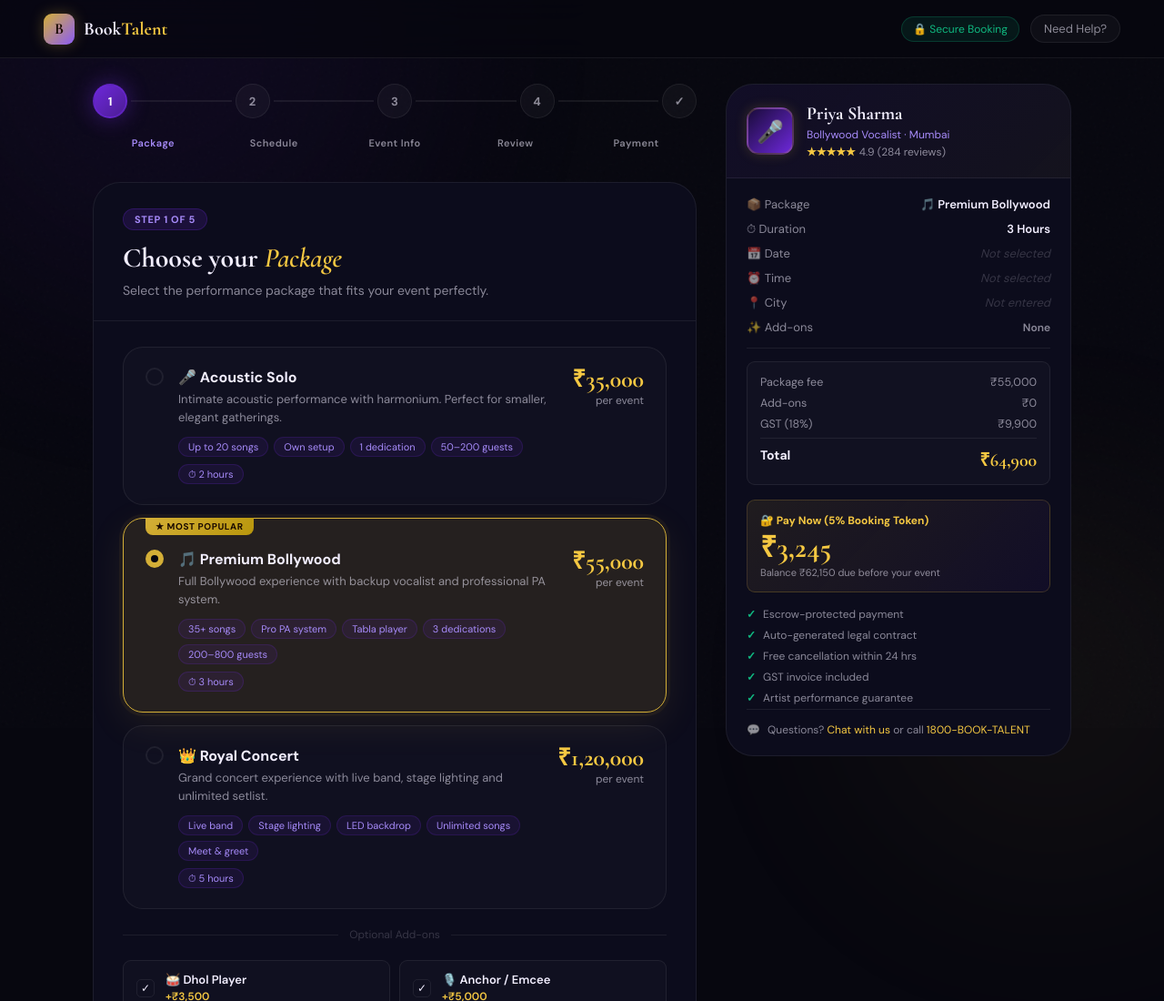
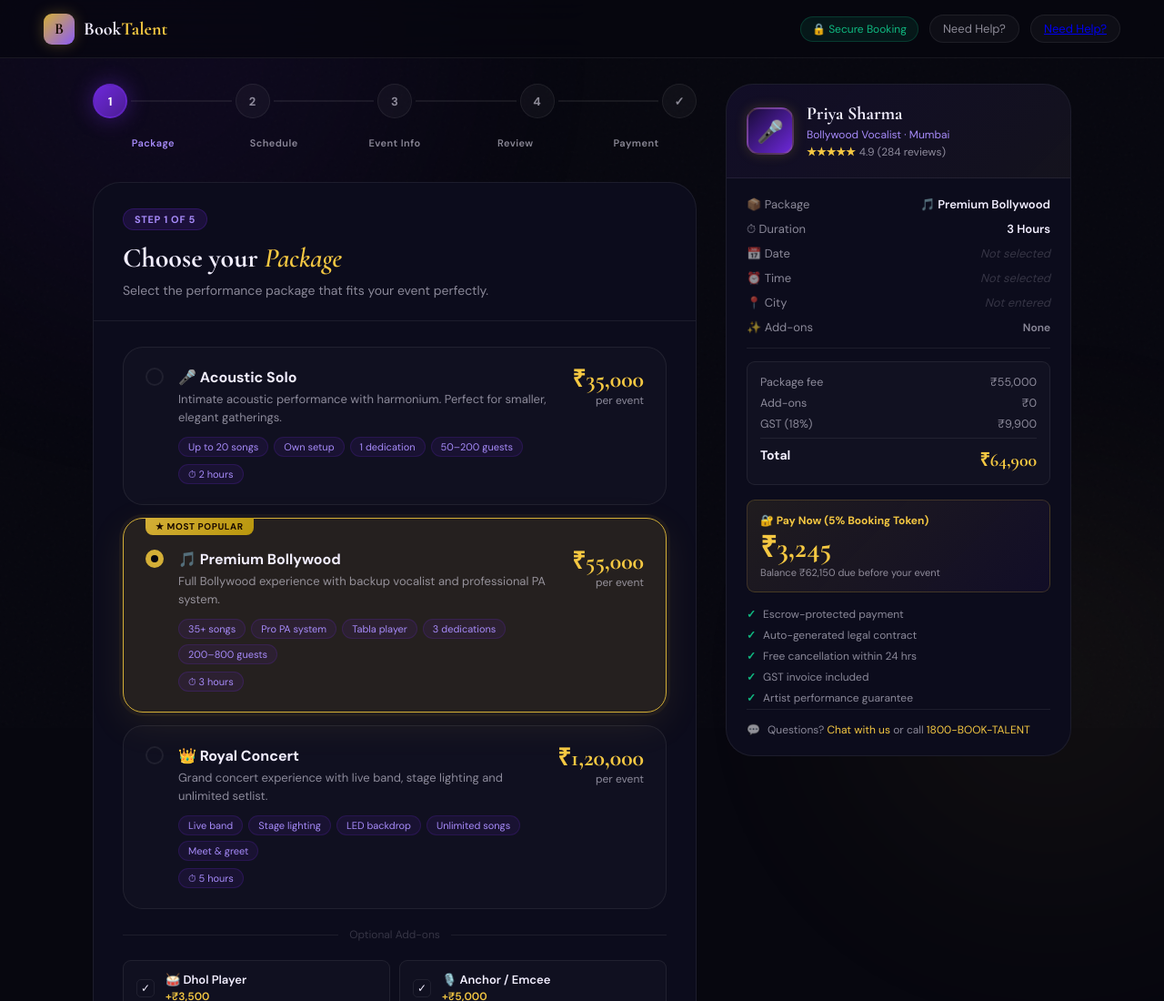
Before and after one commit to booktalent/booktalent, a plain HTML site: page booking-flow.html in a window 1280 px wide. Shown: the top 1100 px of the page at 91% size. Drawn offline with nearby package versions, Linux system fonts and the light colour scheme.

Commit message:
Update booking-flow.html
support update

```diff
--- a/booking-flow.html
+++ b/booking-flow.html
@@ -324,6 +324,7 @@ textarea.field-input{resize:vertical;min-height:100px}
   <div style="display:flex;align-items:center;gap:12px">
     <div class="nav-secure">🔒 Secure Booking</div>
     <div class="nav-help" onclick="showToast('💬 Support chat opening…')">Need Help?</div>
+    <div class="nav-help"><a href="support.html">Need Help?</a></div>
   </div>
 </nav>
 
```
